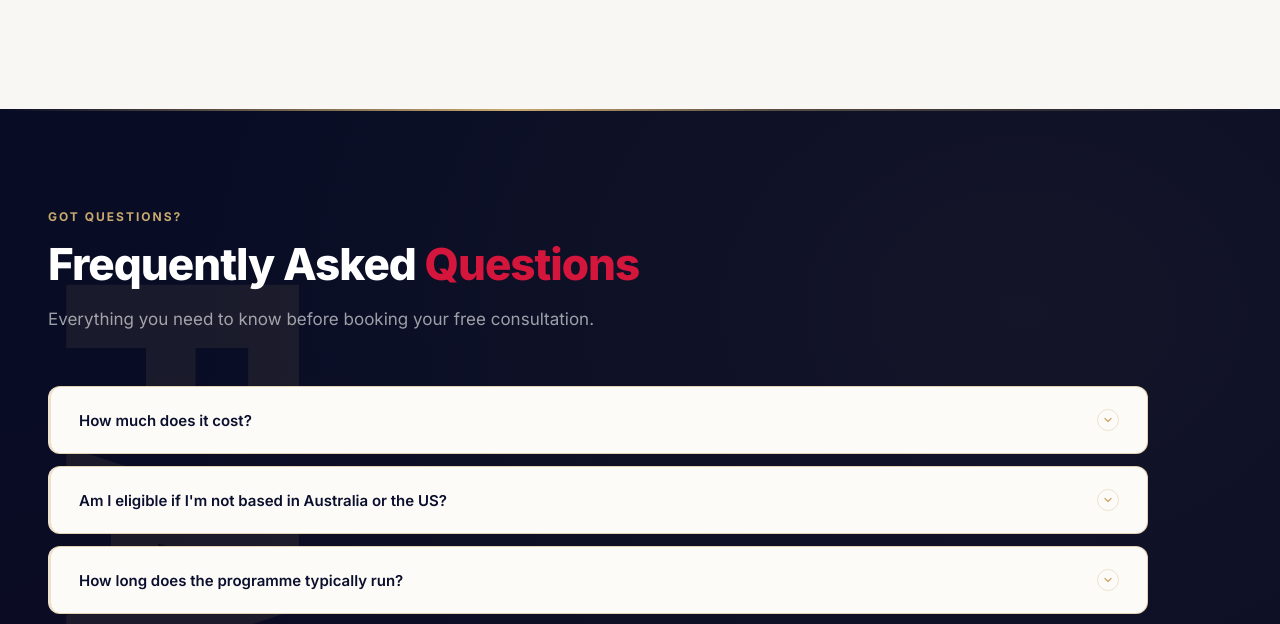
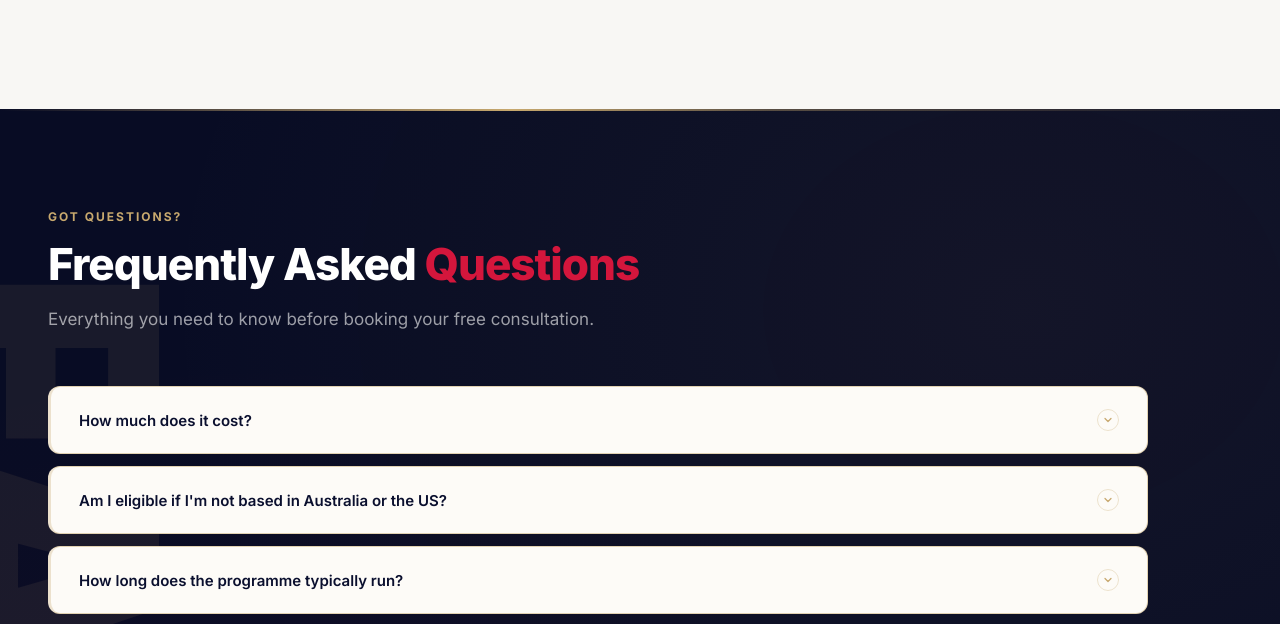
Before and after one commit to kevshenn/PGC, a plain HTML site: page index.html in a window 1280 px wide. Shown: the part 10466-11090 px from the top of the page. Drawn offline with Linux system fonts and the light colour scheme.

Commit message:
FAQ watermark: move to left -300px

```diff
--- a/index.html
+++ b/index.html
@@ -1783,7 +1783,7 @@
     /* Watermark character */
     .faq-bg-char {
       position: absolute;
-      left: -160px;
+      left: -300px;
       top: 50%;
       transform: translateY(-50%) rotate(90deg);
       font-family: 'Inter', sans-serif;
```
Also changed, not shown: index.html.html (+1 -1 lines).
